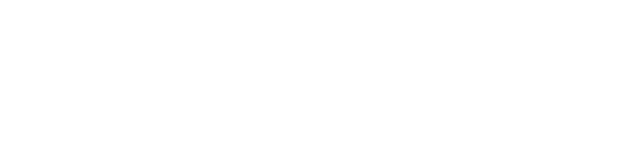
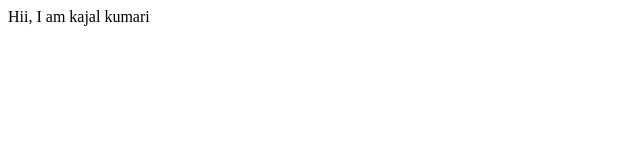
Before and after one commit to Developers-codz/kajal-site, a plain HTML site: page index.html in a window 1280 px wide. Shown: the whole page, without its empty margins (0-640 px from the left). Drawn offline with Linux system fonts and the light colour scheme.

Commit message:
second commit

```diff
--- a/index.html
+++ b/index.html
@@ -4,9 +4,9 @@
     <meta charset="UTF-8">
     <meta http-equiv="X-UA-Compatible" content="IE=edge">
     <meta name="viewport" content="width=device-width, initial-scale=1.0">
-    <title>Document</title>
+    <title>Kajal-Site</title>
 </head>
 <body>
-
+    Hii, I am kajal kumari
 </body>
 </html>
```
